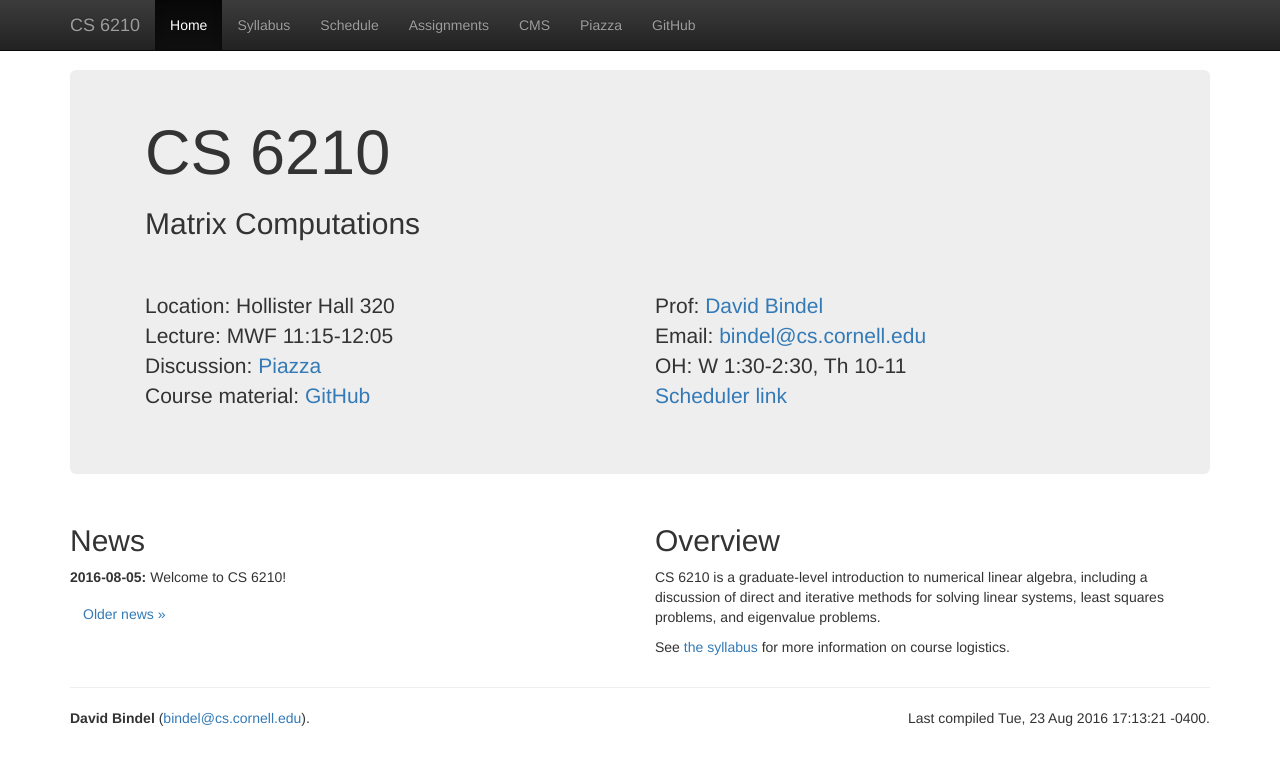
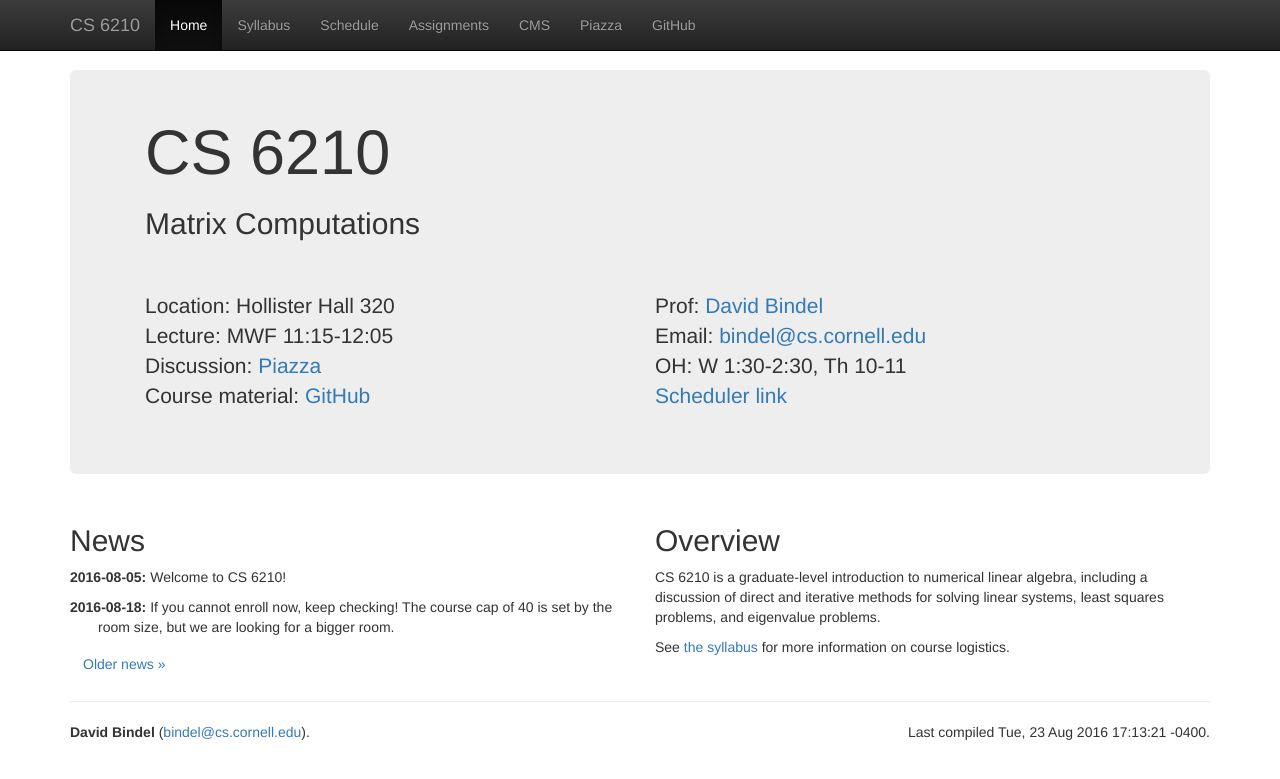
Before and after one commit to dbindel/cs6210-f16, a Jekyll site: the page built from web/index.html, in a window 1280 px wide. Shown: the top 779 px of the page. Built offline with Jekyll 4.4.1, drawn with Linux system fonts in a browser that asks for light colours; nearby versions of some CDN libraries.

Commit message:
Added note about enrollment.

```diff
--- a/web/_data/news.yml
+++ b/web/_data/news.yml
@@ -1,4 +1,8 @@
+-
+  date: 2016-08-18
+  text: |
+    If you cannot enroll now, keep checking!  The course cap of 40
+    is set by the room size, but we are looking for a bigger room.
 -
   date: 2016-08-05
-  text:
-    Welcome to CS 6210!
+  text: Welcome to CS 6210!
```
